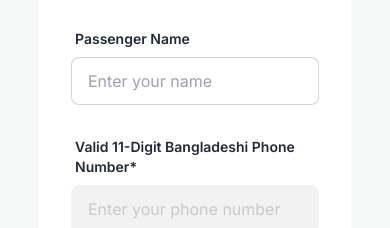
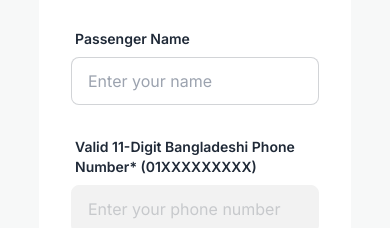
Before and after one commit to sakibrimon/sr-ticket, a plain HTML site: page index.html in a window 390 px wide. Shown: the part 5040-5268 px from the top of the page. Drawn offline with nearby package versions, Linux system fonts and the light colour scheme.

Commit message:
edit phone number label

```diff
--- a/index.html
+++ b/index.html
@@ -466,7 +466,7 @@
                         </label>
                         <label class="mt-6 form-control w-full max-w-full">
                             <div class="label">
-                                <span class="label-text font-semibold">Valid 11-Digit Bangladeshi Phone Number*</span>
+                                <span class="label-text font-semibold">Valid 11-Digit Bangladeshi Phone Number* (01XXXXXXXXX)</span>
                             </div>
                             <input type="tel" placeholder="Enter your phone number" name="" id="phone"
                                 class="input input-bordered w-full max-w-full" required disabled="disabled"
```
